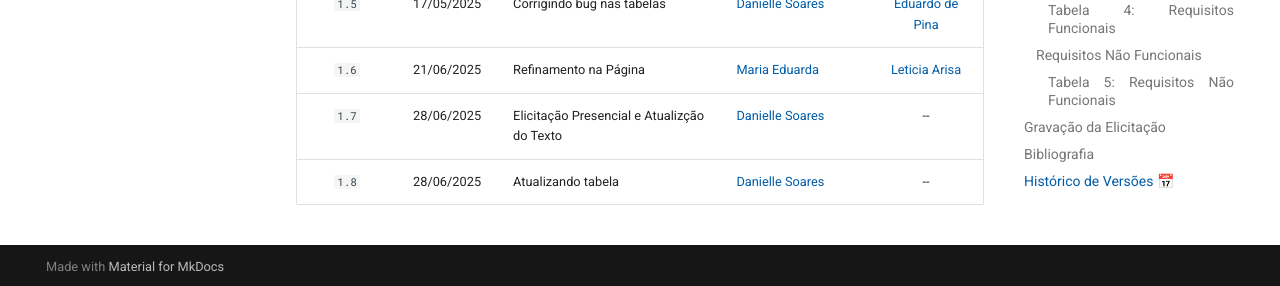
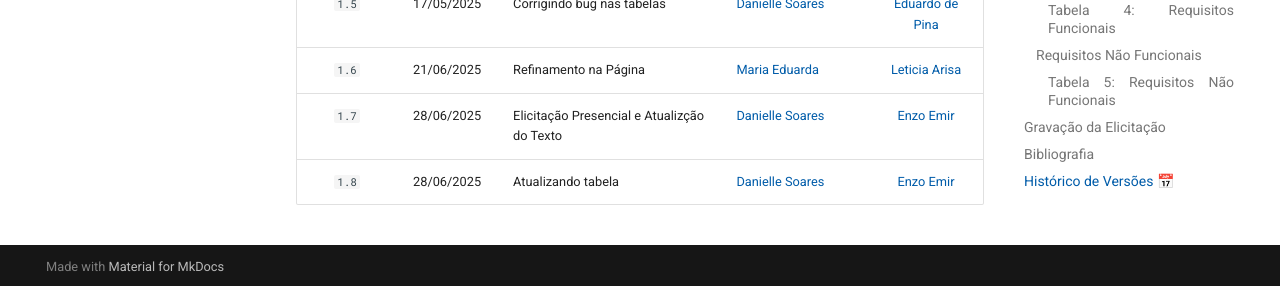
Before and after one commit to eduardodpms/REQ-FGTS, an MkDocs documentation site: the page built from docs/Elicitacao/Tecnicas-de-Elicitacao/Entrevista.md, in a window 1280 px wide and 900 px high, scrolled down 9523 px. Shown: the part 611-897 px from the top of the window. Built offline with MkDocs 1.6.1 and Material for MkDocs 9.7.7, drawn with Linux system fonts in a browser that asks for light colours; comment, search, counter and statistics services are not loaded.

Commit message:
docs: Revisão

```diff
--- a/docs/Elicitacao/Tecnicas-de-Elicitacao/Entrevista.md
+++ b/docs/Elicitacao/Tecnicas-de-Elicitacao/Entrevista.md
@@ -293,5 +293,5 @@ A seguir, os requisitos elicitados foram organizados em duas categorias: funcion
 | `1.4` | 17/05/2025 | Adição de âncoras | [Danielle Soares](https://github.com/danielle-soaress) | [Eduardo de Pina](https://github.com/eduardodpms) |
 | `1.5`  | 17/05/2025 | Corrigindo bug nas tabelas | [Danielle Soares](https://github.com/danielle-soaress) | [Eduardo de Pina](https://github.com/eduardodpms) |
 | `1.6`  | 21/06/2025 | Refinamento na Página | [Maria Eduarda](https://github.com/dudaa28) | [Leticia Arisa](https://github.com/Leticia-Arisa-K-Higa) |
-| `1.7`  | 28/06/2025 | Elicitação Presencial e Atualizção do Texto | [Danielle Soares](https://github.com/danielle-soaress) | -- |
-| `1.8`  | 28/06/2025 | Atualizando tabela | [Danielle Soares](https://github.com/danielle-soaress) | -- |
+| `1.7`  | 28/06/2025 | Elicitação Presencial e Atualizção do Texto | [Danielle Soares](https://github.com/danielle-soaress) | [Enzo Emir](https://github.com/EnzoEmir) |
+| `1.8`  | 28/06/2025 | Atualizando tabela | [Danielle Soares](https://github.com/danielle-soaress) | [Enzo Emir](https://github.com/EnzoEmir) |
```
Also changed, not shown: docs/Elicitacao/Tecnicas-de-Elicitacao/Observacao.md (+2 -2 lines), docs/Elicitacao/Tecnicas-de-Priorizacao/In-or-Out.md (+1 -1 lines).
